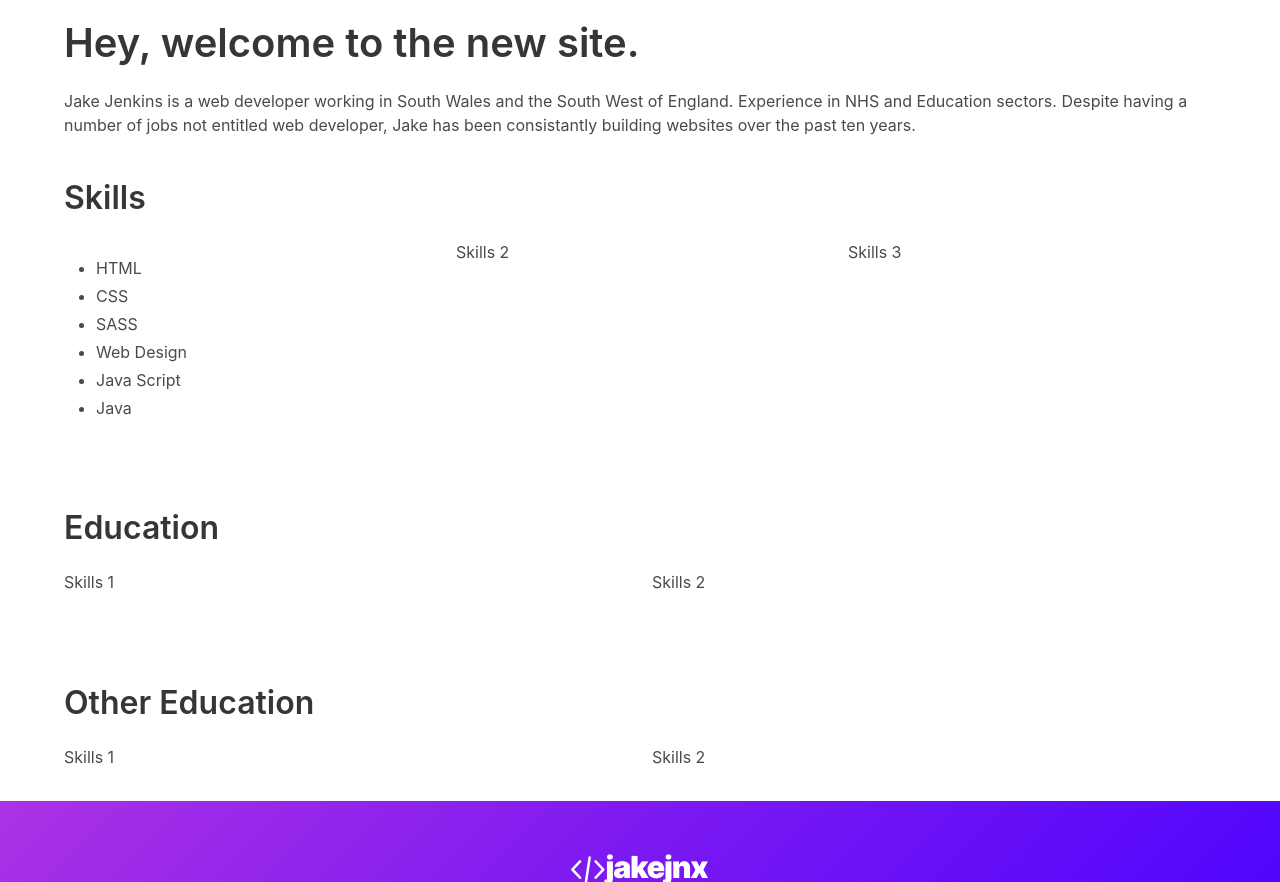
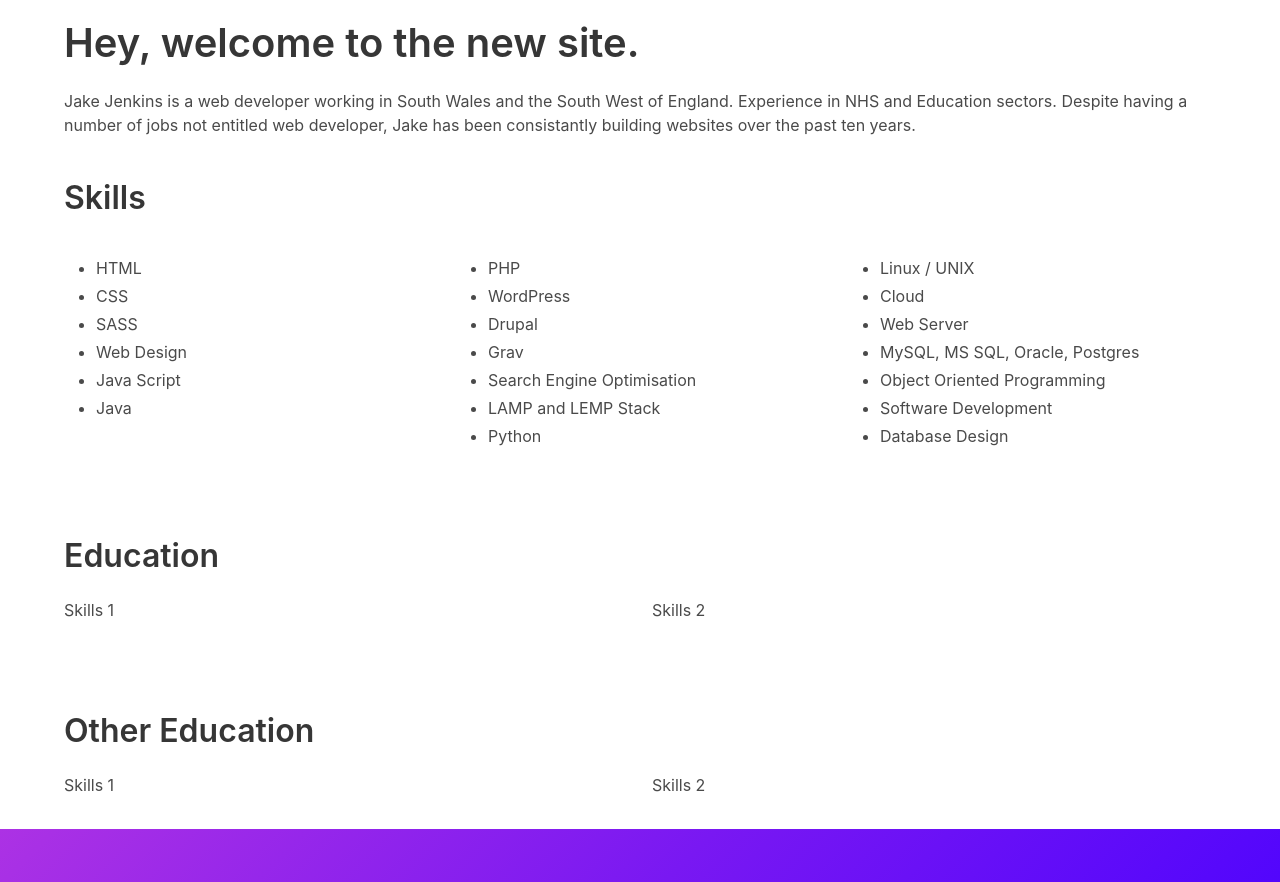
Before and after one commit to jake-jenkins/jjnx-bulma, a Jekyll site: the page built from index.markdown, in a window 1280 px wide and 900 px high, scrolled down 444 px, cut to the strip 18-900 px from the top of the window. Built offline with Jekyll 4.4.1, drawn with Linux system fonts in a browser that asks for light colours.

Commit message:
Updated Index

```diff
--- a/index.markdown
+++ b/index.markdown
@@ -27,10 +27,26 @@ Jake Jenkins is a web developer working in South Wales and the South West of Eng
 </ul>
   </div>
   <div class="column">
-    Skills 2
+    <ul>
+<li>PHP</li>
+<li>WordPress</li>
+<li>Drupal</li>
+<li>Grav</li>
+<li>Search Engine Optimisation</li>
+<li>LAMP and LEMP Stack</li>
+<li>Python</li>
+</ul>
   </div>
   <div class="column">
-    Skills 3
+<ul>
+<li>Linux / UNIX</li>
+<li>Cloud</li>
+<li>Web Server</li>
+<li>MySQL, MS SQL, Oracle, Postgres</li>
+<li>Object Oriented Programming</li>
+<li>Software Development</li>
+<li>Database Design</li>
+</ul>
   </div>
 </div>
 <p>&nbsp;</p>
```
